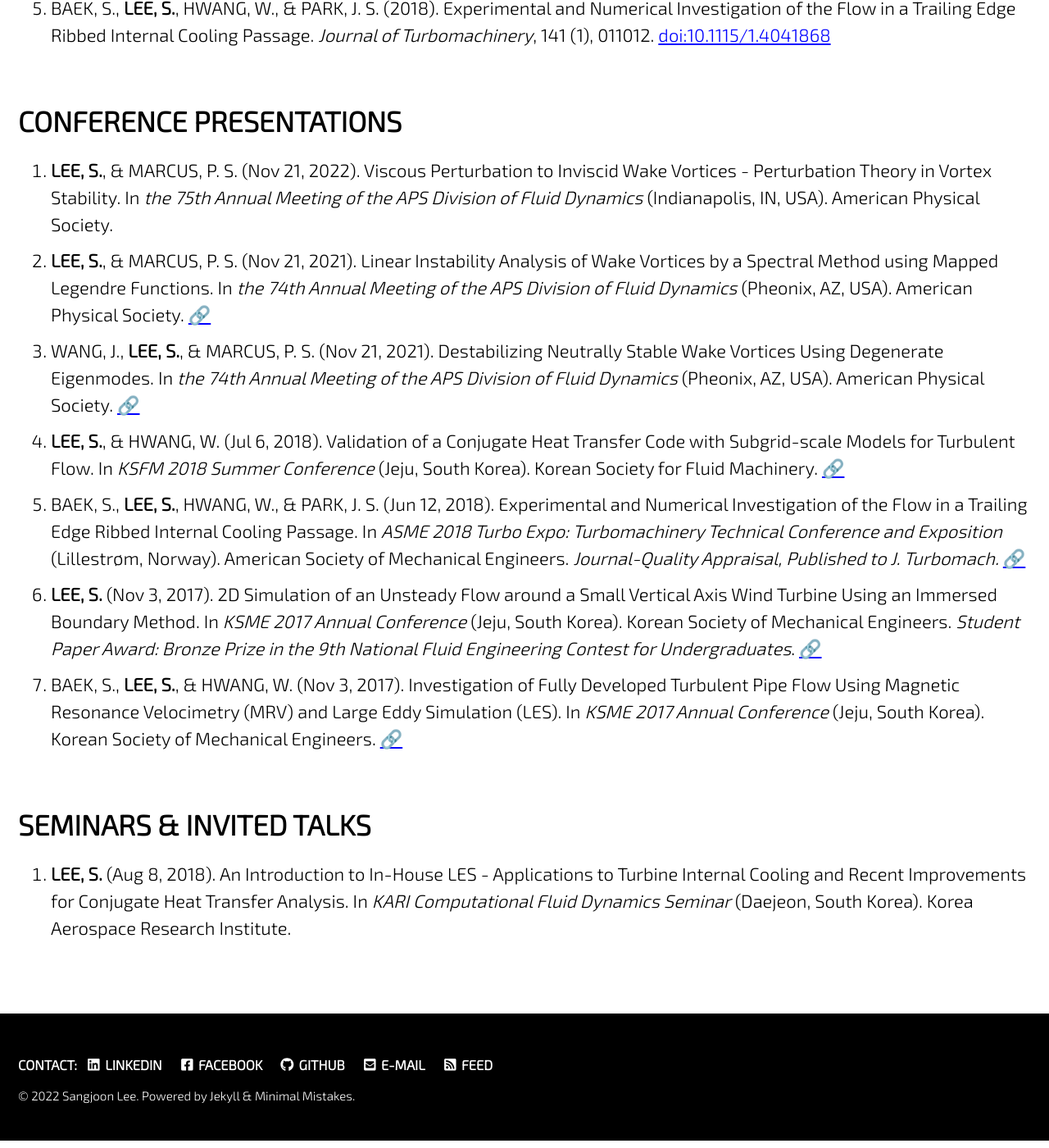
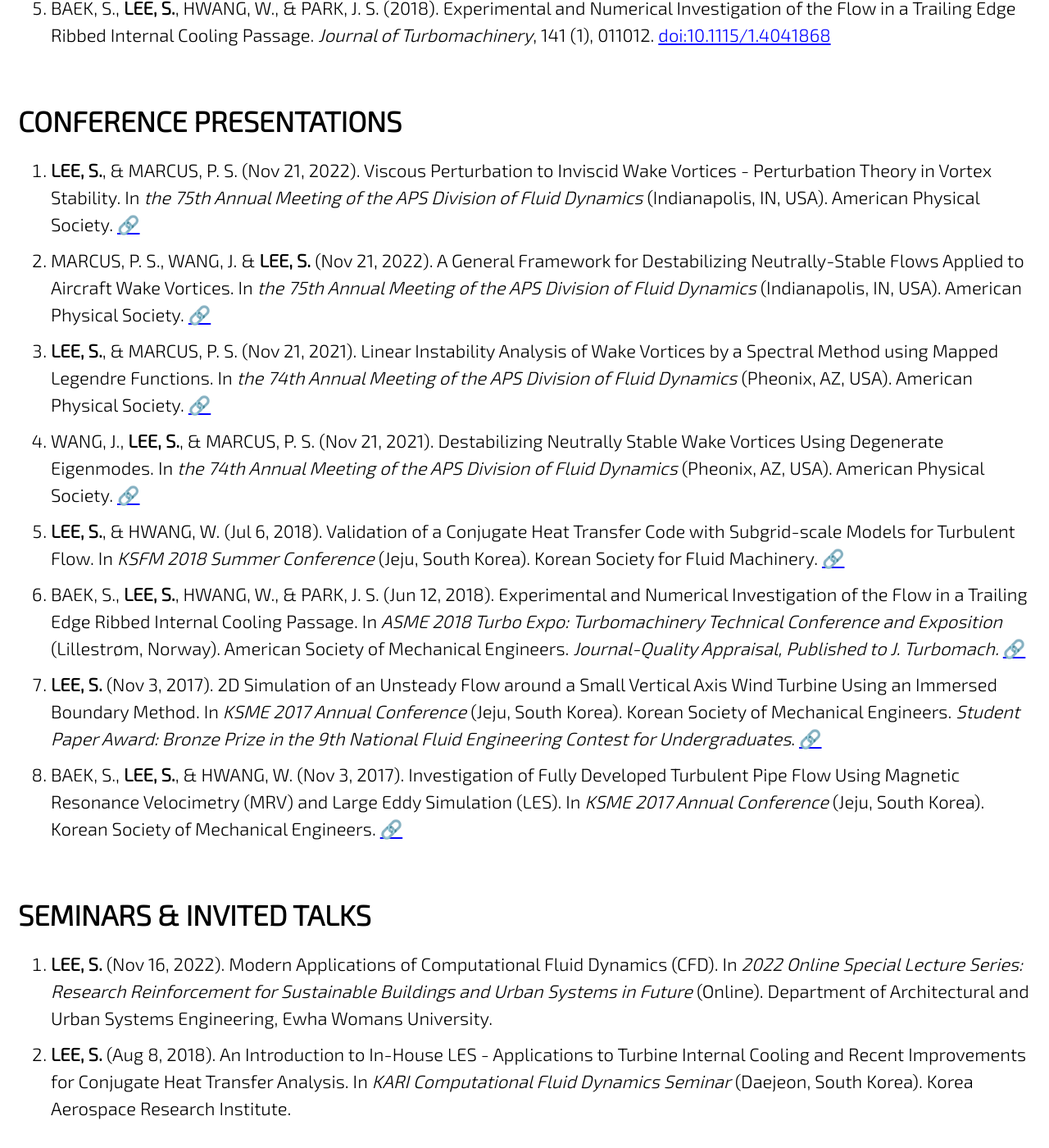
Before and after one commit to jun9303/jun9303.github.io, a Jekyll site: the page built from _pages/publications.md, in a window 1280 px wide and 1400 px high, scrolled down 782 px. Shown: the whole window at 82% size. Built offline with Jekyll 4.4.1, drawn with Linux system fonts in a browser that asks for light colours; cached includes are drawn as plain includes; nearby versions of some CDN libraries; emoji names are drawn with the system emoji font.

Commit message:
Publication update 110722

````diff
--- a/_pages/publications.md
+++ b/_pages/publications.md
@@ -20,17 +20,19 @@ https://doi.org/10.48550/arXiv.2207.11448) ```(Preprint)```
 
 # CONFERENCE PRESENTATIONS
 
-1. **LEE, S.**, & MARCUS, P. S. (Nov 21, 2022). Viscous Perturbation to Inviscid Wake Vortices - Perturbation Theory in Vortex Stability. In *the 75th Annual Meeting of the APS Division of Fluid Dynamics* (Indianapolis, IN, USA). American Physical Society.
-2. **LEE, S.**, & MARCUS, P. S. (Nov 21, 2021). Linear Instability Analysis of Wake Vortices by a Spectral Method using Mapped Legendre Functions. In *the 74th Annual Meeting of the APS Division of Fluid Dynamics* (Pheonix, AZ, USA). American Physical Society. [:link:](https://meetings.aps.org/Meeting/DFD21/Session/E24.1)
-3. WANG, J., **LEE, S.**, & MARCUS, P. S. (Nov 21, 2021). Destabilizing Neutrally Stable Wake Vortices Using Degenerate Eigenmodes. In *the 74th Annual Meeting of the APS Division of Fluid Dynamics* (Pheonix, AZ, USA). American Physical Society. [:link:](https://meetings.aps.org/Meeting/DFD21/Session/E24.3)
-4. **LEE, S.**, & HWANG, W. (Jul 6, 2018). Validation of a Conjugate Heat Transfer Code with Subgrid-scale Models for Turbulent Flow. In *KSFM 2018 Summer Conference* (Jeju, South Korea). Korean Society for Fluid Machinery. [:link:](http://www.dbpia.co.kr/journal/articleDetail?nodeId=NODE07536688&language=ko_KR)
-5. BAEK, S., **LEE, S.**, HWANG, W., & PARK, J. S. (Jun 12, 2018). Experimental and Numerical Investigation of the Flow in a Trailing Edge Ribbed Internal Cooling Passage. In *ASME 2018 Turbo Expo: Turbomachinery Technical Conference and Exposition* (Lillestrøm, Norway). American Society of Mechanical Engineers. *Journal-Quality Appraisal, Published to J. Turbomach.* [:link:](https://doi.org/10.1115/GT2018-76741)
-6. **LEE, S.** (Nov 3, 2017). 2D Simulation of an Unsteady Flow around a Small Vertical Axis Wind Turbine Using an Immersed Boundary Method. In *KSME 2017 Annual Conference* (Jeju, South Korea). Korean Society of Mechanical Engineers. *Student Paper Award: Bronze Prize in the 9th National Fluid Engineering Contest for Undergraduates*. [:link:](http://www.dbpia.co.kr/journal/articleDetail?nodeId=NODE07287580&language=ko_KR#)
-7. BAEK, S., **LEE, S.**, & HWANG, W. (Nov 3, 2017). Investigation of Fully Developed Turbulent Pipe Flow Using Magnetic Resonance Velocimetry (MRV) and Large Eddy Simulation (LES). In *KSME 2017 Annual Conference* (Jeju, South Korea). Korean Society of Mechanical Engineers. [:link:](http://www.dbpia.co.kr/journal/articleDetail?nodeId=NODE07287540&language=ko_KR#)
+1. **LEE, S.**, & MARCUS, P. S. (Nov 21, 2022). Viscous Perturbation to Inviscid Wake Vortices - Perturbation Theory in Vortex Stability. In *the 75th Annual Meeting of the APS Division of Fluid Dynamics* (Indianapolis, IN, USA). American Physical Society. [:link:](https://meetings.aps.org/Meeting/DFD22/Session/Q11.7)
+2. MARCUS, P. S., WANG, J. & **LEE, S.** (Nov 21, 2022). A General Framework for Destabilizing Neutrally-Stable Flows Applied to Aircraft Wake Vortices. In *the 75th Annual Meeting of the APS Division of Fluid Dynamics* (Indianapolis, IN, USA). American Physical Society. [:link:](https://meetings.aps.org/Meeting/DFD22/Session/L18.1)
+3. **LEE, S.**, & MARCUS, P. S. (Nov 21, 2021). Linear Instability Analysis of Wake Vortices by a Spectral Method using Mapped Legendre Functions. In *the 74th Annual Meeting of the APS Division of Fluid Dynamics* (Pheonix, AZ, USA). American Physical Society. [:link:](https://meetings.aps.org/Meeting/DFD21/Session/E24.1)
+4. WANG, J., **LEE, S.**, & MARCUS, P. S. (Nov 21, 2021). Destabilizing Neutrally Stable Wake Vortices Using Degenerate Eigenmodes. In *the 74th Annual Meeting of the APS Division of Fluid Dynamics* (Pheonix, AZ, USA). American Physical Society. [:link:](https://meetings.aps.org/Meeting/DFD21/Session/E24.3)
+5. **LEE, S.**, & HWANG, W. (Jul 6, 2018). Validation of a Conjugate Heat Transfer Code with Subgrid-scale Models for Turbulent Flow. In *KSFM 2018 Summer Conference* (Jeju, South Korea). Korean Society for Fluid Machinery. [:link:](http://www.dbpia.co.kr/journal/articleDetail?nodeId=NODE07536688&language=ko_KR)
+6. BAEK, S., **LEE, S.**, HWANG, W., & PARK, J. S. (Jun 12, 2018). Experimental and Numerical Investigation of the Flow in a Trailing Edge Ribbed Internal Cooling Passage. In *ASME 2018 Turbo Expo: Turbomachinery Technical Conference and Exposition* (Lillestrøm, Norway). American Society of Mechanical Engineers. *Journal-Quality Appraisal, Published to J. Turbomach.* [:link:](https://doi.org/10.1115/GT2018-76741)
+7. **LEE, S.** (Nov 3, 2017). 2D Simulation of an Unsteady Flow around a Small Vertical Axis Wind Turbine Using an Immersed Boundary Method. In *KSME 2017 Annual Conference* (Jeju, South Korea). Korean Society of Mechanical Engineers. *Student Paper Award: Bronze Prize in the 9th National Fluid Engineering Contest for Undergraduates*. [:link:](http://www.dbpia.co.kr/journal/articleDetail?nodeId=NODE07287580&language=ko_KR#)
+8. BAEK, S., **LEE, S.**, & HWANG, W. (Nov 3, 2017). Investigation of Fully Developed Turbulent Pipe Flow Using Magnetic Resonance Velocimetry (MRV) and Large Eddy Simulation (LES). In *KSME 2017 Annual Conference* (Jeju, South Korea). Korean Society of Mechanical Engineers. [:link:](http://www.dbpia.co.kr/journal/articleDetail?nodeId=NODE07287540&language=ko_KR#)
 
 # SEMINARS & INVITED TALKS
 
-1. **LEE, S.** (Aug 8, 2018). An Introduction to In-House LES - Applications to Turbine Internal Cooling and Recent Improvements for Conjugate Heat Transfer Analysis. In *KARI Computational Fluid Dynamics Seminar* (Daejeon, South Korea). Korea Aerospace Research Institute.
+1. **LEE, S.** (Nov 16, 2022). Modern Applications of Computational Fluid Dynamics (CFD). In *2022 Online Special Lecture Series: Research Reinforcement for Sustainable Buildings and Urban Systems in Future* (Online). Department of Architectural and Urban Systems Engineering, Ewha Womans University.
+2. **LEE, S.** (Aug 8, 2018). An Introduction to In-House LES - Applications to Turbine Internal Cooling and Recent Improvements for Conjugate Heat Transfer Analysis. In *KARI Computational Fluid Dynamics Seminar* (Daejeon, South Korea). Korea Aerospace Research Institute.
 
 <style type="text/css">
 h1 {
````
